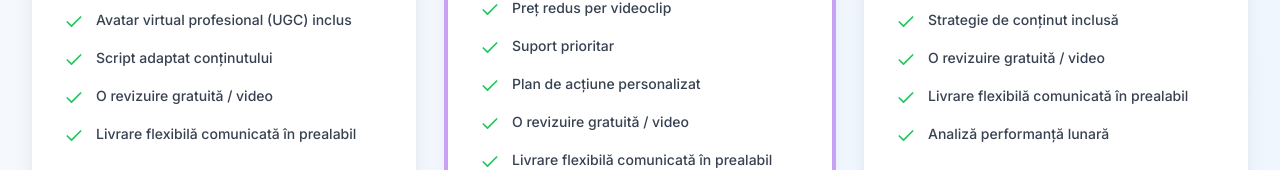
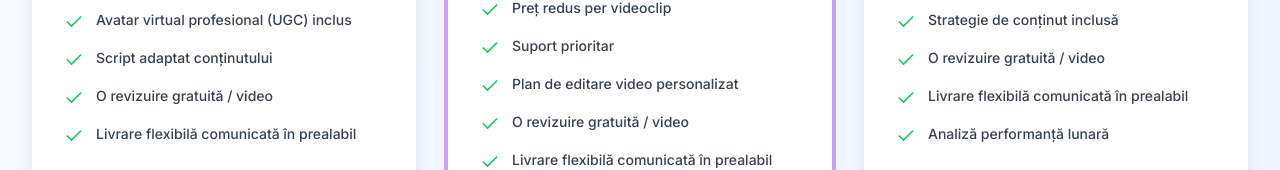
Before and after one commit to laurBk1/vision2, a React (Vite) app: page / in a window 1280 px wide. Shown: the part 11590-11760 px from the top of the page. Built offline with nearby package versions, Linux system fonts and the light colour scheme.

Commit message:
Updated Pricing.tsx

```diff
--- a/src/components/Pricing.tsx
+++ b/src/components/Pricing.tsx
@@ -107,7 +107,7 @@ const Pricing = () => {
         'Toate beneficiile din Start Smart Complet',
         'Preț redus per videoclip',
         'Suport prioritar',
-        'Plan de acțiune personalizat',
+        'Plan de editare video personalizat',
         'O revizuire gratuită / video',
         'Livrare flexibilă comunicată în prealabil'
       ],
```
